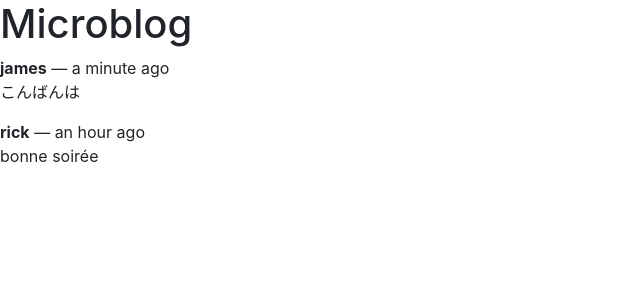
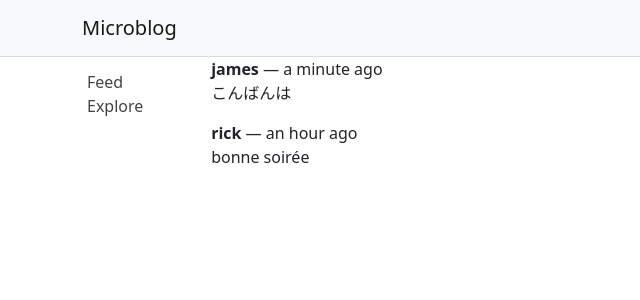
Before and after one commit to jamespatrickryan/react-microblog, a React (Create React App) app: page / in a window 1280 px wide. Shown: the top 300 px of the page, without its empty margins (0-640 px from the left). Built offline with nearby package versions, Linux system fonts and the light colour scheme.

Commit message:
Component Functions (v0.3)

```diff
--- a/src/App.js
+++ b/src/App.js
@@ -1,39 +1,15 @@
+import Container from 'react-bootstrap/Container';
+import Header from './components/Header';
+import Body from './components/Body';
+import Posts from './components/Posts';
+
 export default function App() {
-  const posts = [
-    {
-      id: 1,
-      text: 'こんばんは',
-      timestamp: 'a minute ago',
-      author: {
-        username: 'james',
-      },
-    },
-    {
-      id: 2,
-      text: 'bonne soirée',
-      timestamp: 'an hour ago',
-      author: {
-        username: 'rick',
-      },
-    },
-  ];
-
   return (
-    <>
-      <h1>Microblog</h1>
-      {posts.length === 0 ?
-        <p>There are no blog posts for now.</p>
-      :
-        posts.map(post => {
-          return (
-            <p key={post.id}>
-              <b>{post.author.username}</b> &mdash; {post.timestamp}
-              <br />
-              {post.text}
-            </p>
-          );
-        })
-      }
-    </>
+    <Container fluid className="App">
+      <Header />
+      <Body sidebar>
+        <Posts />
+      </Body>
+    </Container>
   );
 }
--- /dev/null
+++ b/src/components/Body.js
@@ -0,0 +1,16 @@
+import Container from 'react-bootstrap/Container';
+import Stack from 'react-bootstrap/Stack';
+import Sidebar from './Sidebar';
+
+export default function Body({ sidebar, children }) {
+  return (
+    <Container>
+      <Stack direction="horizontal" className="Body">
+        {sidebar && <Sidebar />}
+        <Container className="Content">
+          {children}
+        </Container>
+      </Stack>
+    </Container>
+  );
+}
--- /dev/null
+++ b/src/components/Header.js
@@ -0,0 +1,12 @@
+import Navbar from 'react-bootstrap/Navbar';
+import Container from 'react-bootstrap/Container';
+
+export default function Header() {
+  return (
+    <Navbar bg="light" sticky="top" className="Header">
+      <Container>
+        <Navbar.Brand>Microblog</Navbar.Brand>
+      </Container>
+    </Navbar>
+  );
+}
--- /dev/null
+++ b/src/components/Posts.js
@@ -0,0 +1,38 @@
+export default function Posts() {
+  const posts = [
+    {
+      id: 1,
+      text: 'こんばんは',
+      timestamp: 'a minute ago',
+      author: {
+        username: 'james',
+      },
+    },
+    {
+      id: 2,
+      text: 'bonne soirée',
+      timestamp: 'an hour ago',
+      author: {
+        username: 'rick',
+      },
+    },
+  ];
+
+  return (
+    <>
+      {posts.length === 0 ?
+        <p>There are no blog posts for now.</p>
+      :
+        posts.map(post => {
+          return (
+            <p key={post.id}>
+              <b>{post.author.username}</b> &mdash; {post.timestamp}
+              <br />
+              {post.text}
+            </p>
+          );
+        })
+      }
+    </>
+  );
+}
--- /dev/null
+++ b/src/components/Sidebar.js
@@ -0,0 +1,18 @@
+import Navbar from 'react-bootstrap/Navbar';
+import Nav from 'react-bootstrap/Nav';
+import { NavLink } from 'react-router-dom';
+
+export default function Sidebar() {
+  return (
+    <Navbar sticky="top" className="flex-column Sidebar">
+      <Nav.Item>
+        {/*<NavLink to="/" className={({isActive}) => isActive ? 'nav-link active-link' : 'nav-link'}>Feed</NavLink>*/}
+        <Nav.Link href="/">Feed</Nav.Link>
+      </Nav.Item>
+      <Nav.Item>
+        {/*<NavLink to="/explore" className={({isActive}) => isActive ? 'nav-link active-link' : 'nav-link'}>Explore</NavLink>*/}
+        <Nav.Link href="/explore">Explore</Nav.Link>
+      </Nav.Item>
+    </Navbar>
+  );
+}
--- a/src/index.css
+++ b/src/index.css
@@ -1,13 +1,32 @@
-body {
-  margin: 0;
-  font-family: -apple-system, BlinkMacSystemFont, 'Segoe UI', 'Roboto', 'Oxygen',
-    'Ubuntu', 'Cantarell', 'Fira Sans', 'Droid Sans', 'Helvetica Neue',
-    sans-serif;
-  -webkit-font-smoothing: antialiased;
-  -moz-osx-font-smoothing: grayscale;
+.App {
+  padding: 0;
 }
 
-code {
-  font-family: source-code-pro, Menlo, Monaco, Consolas, 'Courier New',
-    monospace;
+.Header {
+  border-bottom: 1px solid #ddd;
 }
+
+.Sidebar {
+  width: 120px;
+  margin: 5px;
+  position: sticky;
+  top: 62px;
+  align-self: flex-start;
+  align-items: start;
+}
+
+.Sidebar .nav-item {
+  width: 100%;
+}
+
+.Sidebar a {
+  color: #444;
+}
+
+.Sidebar a:hover {
+  background-color: #eee;
+}
+
+.Sidebar a:visited {
+  color: #444;
+}
```
